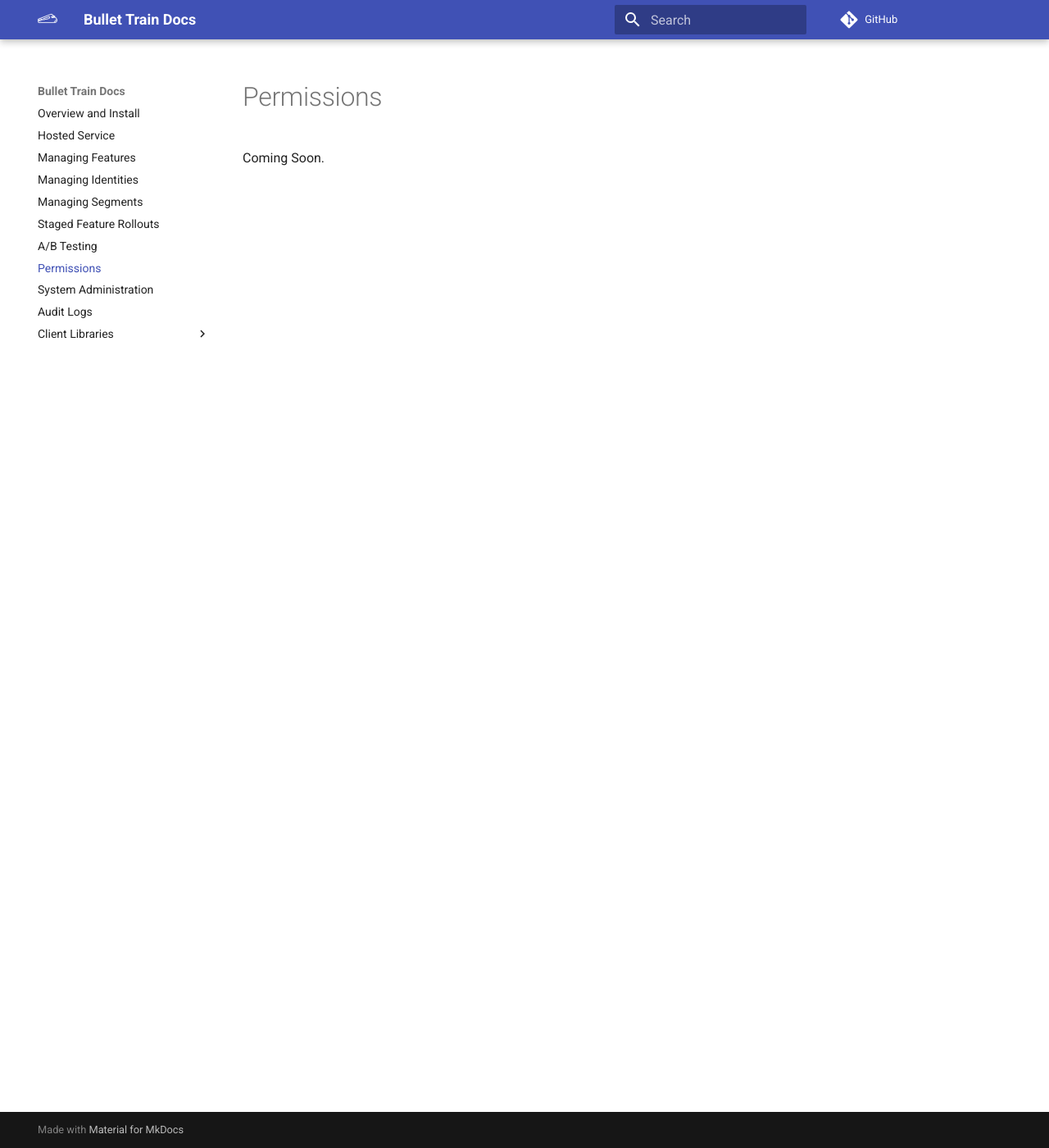
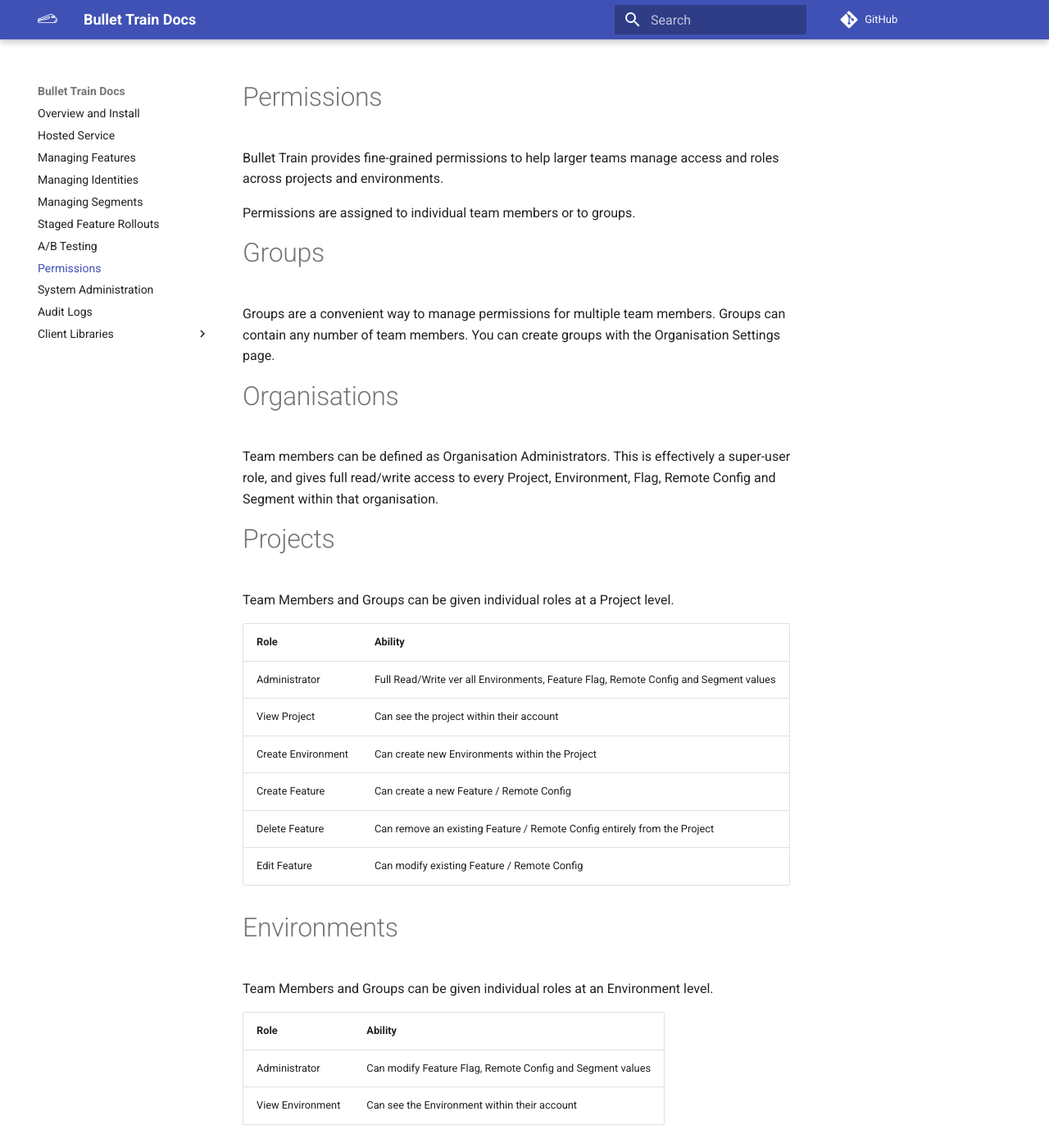
Before and after one commit to Flagsmith/flagsmith-docs, an MkDocs documentation site: the page built from docs/permissions.md, in a window 1280 px wide and 1400 px high. Shown: the whole window at 82% size. Built offline with MkDocs 1.6.1 and Material for MkDocs 9.7.7, drawn with Linux system fonts in a browser that asks for light colours; comment, search, counter and statistics services are not loaded.

Commit message:
More permissions info

```diff
--- a/docs/permissions.md
+++ b/docs/permissions.md
@@ -2,4 +2,36 @@ description: Team member and group permissions.
 
 # Permissions
 
-Coming Soon.
+Bullet Train provides fine-grained permissions to help larger teams manage access and roles across projects and environments.
+
+Permissions are assigned to individual team members or to groups.
+
+# Groups
+
+Groups are a convenient way to manage permissions for multiple team members. Groups can contain any number of team members. You can create groups with the Organisation Settings page.
+
+# Organisations
+
+Team members can be defined as Organisation Administrators. This is effectively a super-user role, and gives full read/write access to every Project, Environment, Flag, Remote Config and Segment within that organisation.
+
+# Projects
+
+Team Members and Groups can be given individual roles at a Project level.
+
+|  **Role**  | **Ability**     |
+| -------- | ------------- |
+| Administrator | Full Read/Write ver all Environments, Feature Flag, Remote Config and Segment values |
+| View Project | Can see the project within their account |
+| Create Environment | Can create new Environments within the Project |
+| Create Feature | Can create a new Feature / Remote Config  |
+| Delete Feature | Can remove an existing Feature / Remote Config entirely from the Project |
+| Edit Feature | Can modify existing Feature / Remote Config |
+
+# Environments
+
+Team Members and Groups can be given individual roles at an Environment level.
+
+|  **Role**  | **Ability**     |
+| -------- | ------------- |
+| Administrator | Can modify Feature Flag, Remote Config and Segment values |
+| View Environment  | Can see the Environment within their account |
```
